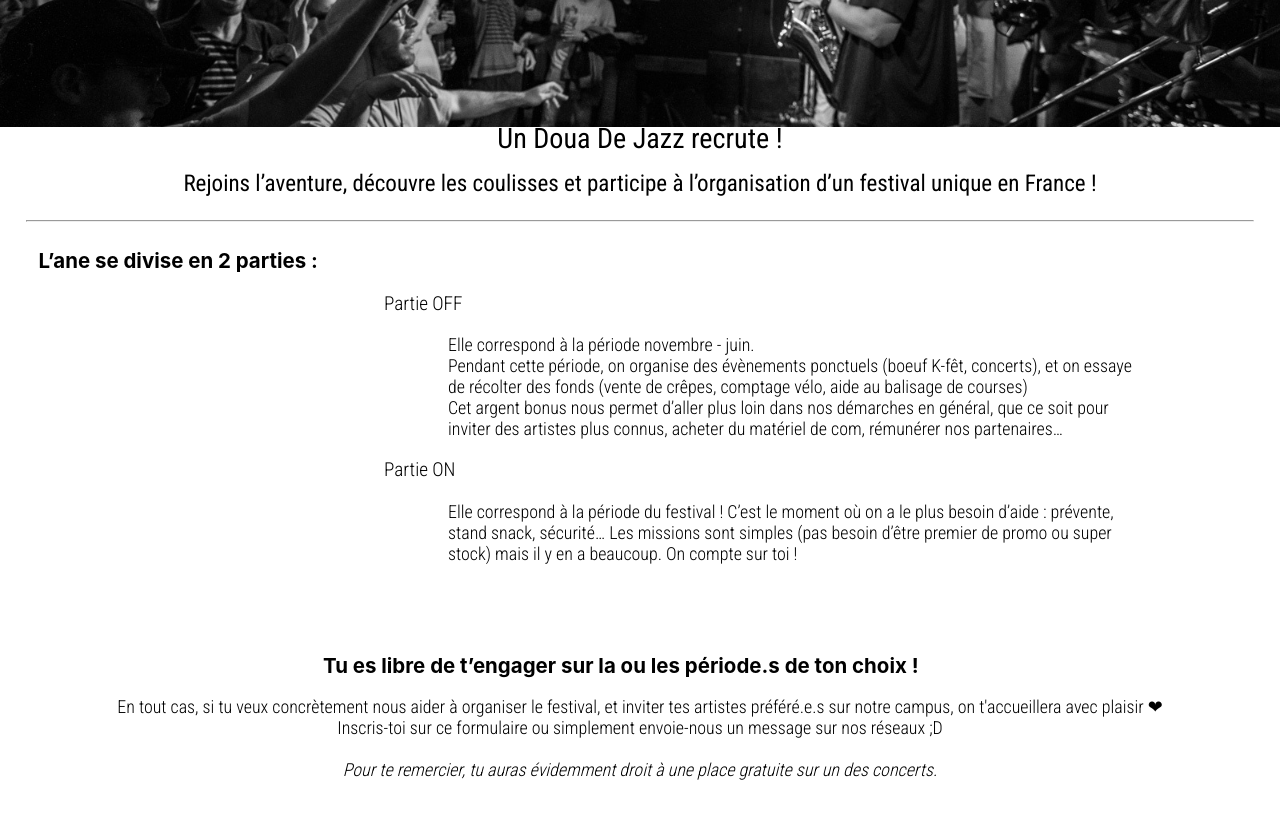
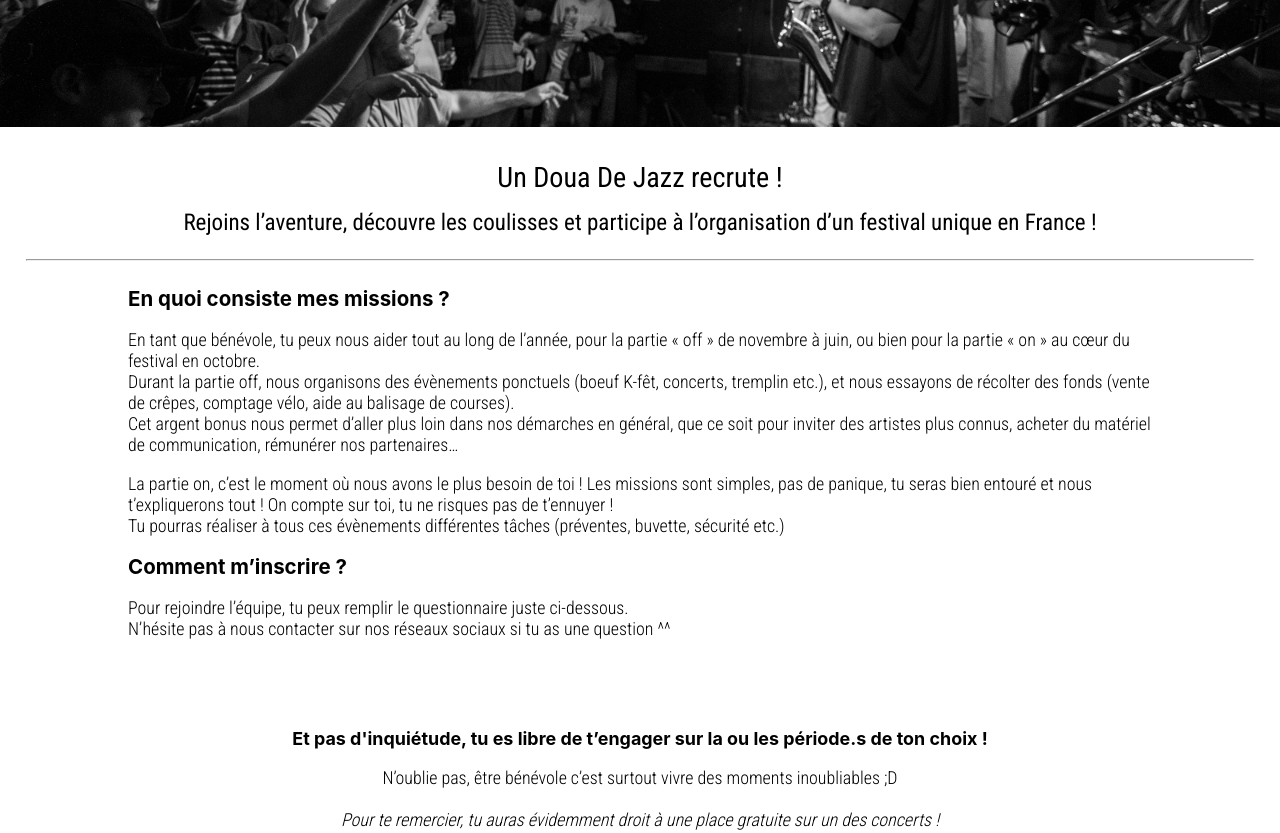
Before and after one commit to UnDouaDeJazz/Site, a React app in the folder un_doua_de_jazz/: page /#/benevole in a window 1280 px wide. Shown: the part 480-1313 px from the top of the page. Built offline with nearby package versions, Linux system fonts and the light colour scheme; a web font is replaced by a local one.

Commit message:
Modif Benevoles

```diff
--- a/un_doua_de_jazz/src/components/Benevole.css
+++ b/un_doua_de_jazz/src/components/Benevole.css
@@ -17,6 +17,7 @@
     height: auto;
     top:0px;
     margin:0px;
+
 }#headerBenevoles p {
     font-family: 'Roboto Condensed', sans-serif;
   font-weight: 700;
@@ -26,6 +27,7 @@
     width:100%;
     position:absolute;
     color:white;
+
 }#headerBenevoles span{
 
     font-size:2.5vw;
@@ -36,7 +38,7 @@
     object-fit:cover;
     left:0px;
     top:0px;
-
+    margin-bottom: 3vw;
     display:block;
 
 
@@ -67,15 +69,14 @@ margin-top: 28vw;
 }#benevoleTexte hr{
     margin:2vw;
 }#benevoleTexte h2{
-    margin-left: 3vw;
-    margin-right: 3vw;
+    margin-left: 10vw;
     font-size:1.6vw;
 }#benevoleTexte h3{
     margin-left: 30vw;
     margin-right: 3vw;
     font-size:1.5vw;
 }#benevoleTexte p{
-    margin-left:35vw;
+    margin-left:10vw;
     margin-right: 10vw;
     font-size:1.4vw;
 }#finBenev{
@@ -86,6 +87,7 @@ margin-top: 28vw;
 #finBenev .finTitre{
     margin-top:5vw;
     margin-left:0vw;
+    font-size:1.4vw;
 }#finBenev .finTexte{
     margin-left:0vw;
     margin-right: 0vw;
--- a/un_doua_de_jazz/src/components/Benevole.js
+++ b/un_doua_de_jazz/src/components/Benevole.js
@@ -18,32 +18,32 @@ return (
 
             <div id="benevoleTexte">
             <div class="titre">
-        <h1><span id="titre1">Un Doua De Jazz recrute !</span>
+        <h1><br></br><span id="titre1">Un Doua De Jazz recrute !</span>
                 <br/><br/><span id="titre2">Rejoins l’aventure, découvre les coulisses et participe à l’organisation d’un festival unique en France !</span></h1>
                 </div>
 
                 <hr/>
                 <h2>
-                L’ane se divise en 2 parties :</h2>
-                <h3>
-                Partie OFF
-                </h3>
+                En quoi consiste mes missions ?</h2>
                 <p>
-                Elle correspond à la période novembre - juin.<br/>
-                Pendant cette période, on organise des évènements ponctuels (boeuf K-fêt, concerts), et on essaye de récolter des fonds (vente de crêpes, comptage vélo, aide au balisage de courses)
-                <br/>Cet argent bonus nous permet d’aller plus loin dans nos démarches en général, que ce soit pour inviter des artistes plus connus, acheter du matériel de com, rémunérer nos partenaires…
-                </p><h3>
-                Partie ON
-                </h3><p>
-                Elle correspond à la période du festival ! C’est le moment où on a le plus besoin d’aide : prévente, stand snack, sécurité… Les missions sont simples (pas besoin d’être premier de promo ou super stock) mais il y en a beaucoup. On compte sur toi !
+                En tant que bénévole, tu peux nous aider tout au long de l’année, pour la partie « off » de novembre à juin, ou bien pour la partie « on » au cœur du festival en octobre.<br/>
+                Durant la partie off, nous organisons des évènements ponctuels (boeuf K-fêt, concerts, tremplin etc.), et nous essayons de récolter des fonds (vente de crêpes, comptage vélo, aide au balisage de courses).
+                <br/>Cet argent bonus nous permet d’aller plus loin dans nos démarches en général, que ce soit pour inviter des artistes plus connus, acheter du matériel de communication, rémunérer nos partenaires…
+                </p><p>
+                La partie on, c’est le moment où nous avons le plus besoin de toi ! Les missions sont simples, pas de panique, tu seras bien entouré et nous t’expliquerons tout ! On compte sur toi, tu ne risques pas de t’ennuyer !
+                <br/>Tu pourras réaliser à tous ces évènements différentes tâches (préventes, buvette, sécurité etc.)
+                </p>
+                <h2>
+                Comment m’inscrire ?
+                </h2>
+                <p>Pour rejoindre l’équipe, tu peux remplir le questionnaire juste ci-dessous.
+                <br/> N’hésite pas à nous contacter sur nos réseaux sociaux si tu as une question ^^
                 </p>
                 <div id="finBenev">
-                <h2 class="finTitre">Tu es libre de t’engager sur la ou les période.s de ton choix !</h2>
+                <h2 class="finTitre">Et pas d'inquiétude, tu es libre de t’engager sur la ou les période.s de ton choix !</h2>
                 <p class="finTexte">
-                En tout cas, si tu veux concrètement nous aider à organiser le festival, et inviter tes artistes préféré.e.s sur notre campus, on t'accueillera avec plaisir ❤
-                <br/>Inscris-toi sur ce formulaire ou simplement envoie-nous un message sur nos réseaux ;D
-
-                <br/><br/><i>Pour te remercier, tu auras évidemment droit à une place gratuite sur un des concerts.</i>
+                N’oublie pas, être bénévole c’est surtout vivre des moments inoubliables ;D
+                <br/><br/><i>Pour te remercier, tu auras évidemment droit à une place gratuite sur un des concerts !</i>
                 </p>
                 <a href="https://forms.gle/K9UnfXoC8iefhhp8A">
                 <button id="benevoleButton" onclick="window.location.href='https://forms.gle/K9UnfXoC8iefhhp8A';">DEVENIR BENEVOLE</button>
--- a/un_doua_de_jazz/src/components/Tremplin.js
+++ b/un_doua_de_jazz/src/components/Tremplin.js
@@ -15,7 +15,7 @@ return (
 
         <Header />
         <div id="tremplinWrapper">
-            <p>Date<br/><span>????</span></p>
+            <p>Date<br/><span>1er Juin</span></p>
             <p>Premier prix<br/><span>1000€</span></p>
             <p>Deuxieme prix<br/><span>500€</span></p>
 
@@ -24,11 +24,11 @@ return (
             <p>Le Doua de Jazz organise tous les ans un concert-tremplin afin de découvrir et mettre
 en avant des artistes émergents. Trois artistes ou groupe sélectionnés de talent sont
 ainsi invités à se produire à La Clé de Voûte, un club de jazz réputé de Lyon.</p>
-            <p>Cette année, rdv le ?? Juin à la clé de voûte pour le tremplin du Doua De Jazz. Les
+            <p>Cette année, rdv le 1er Juin à la clé de voûte pour le tremplin du Doua De Jazz. Les
 artistes sélectionnés seront annoncés quelques semaines avant le concert, alors restez
 connectés !</p>
             <p>Ce tremplin permet au groupe vainqueur de se produire à notre festival et d’obtenir
-une somme de 1000 euros. Le deuxième prix s’élève quand à lui à 500 euros</p>
+une somme de 1000 euros. Le deuxième prix s’élève quand à lui à 500 euros.</p>
 <p>Pour participer, envoyez nous votre candidature contenant une courte présentation
 ainsi qu’une vidéo ou un audio par mail à <a href="mailto:communication@undouadejazz.com">communication@undouadejazz.com</a></p>
             </div>
```
